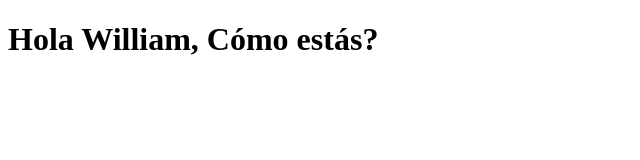
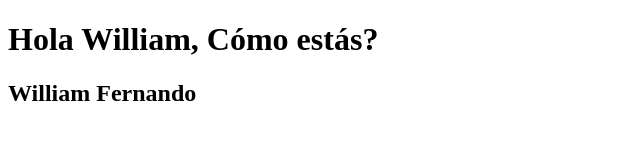
Before and after one commit to WFernandoc07/apuntes-git, a plain HTML site: page index.html in a window 1280 px wide. Shown: the whole page, without its empty margins (0-640 px from the left). Drawn offline with Linux system fonts and the light colour scheme.

Commit message:
agregando nombre

```diff
--- a/index.html
+++ b/index.html
@@ -7,5 +7,6 @@
 </head>
 <body>
     <h1>Hola William, Cómo estás?</h1>
+    <h2>William Fernando</h2>
 </body>
 </html>
```
